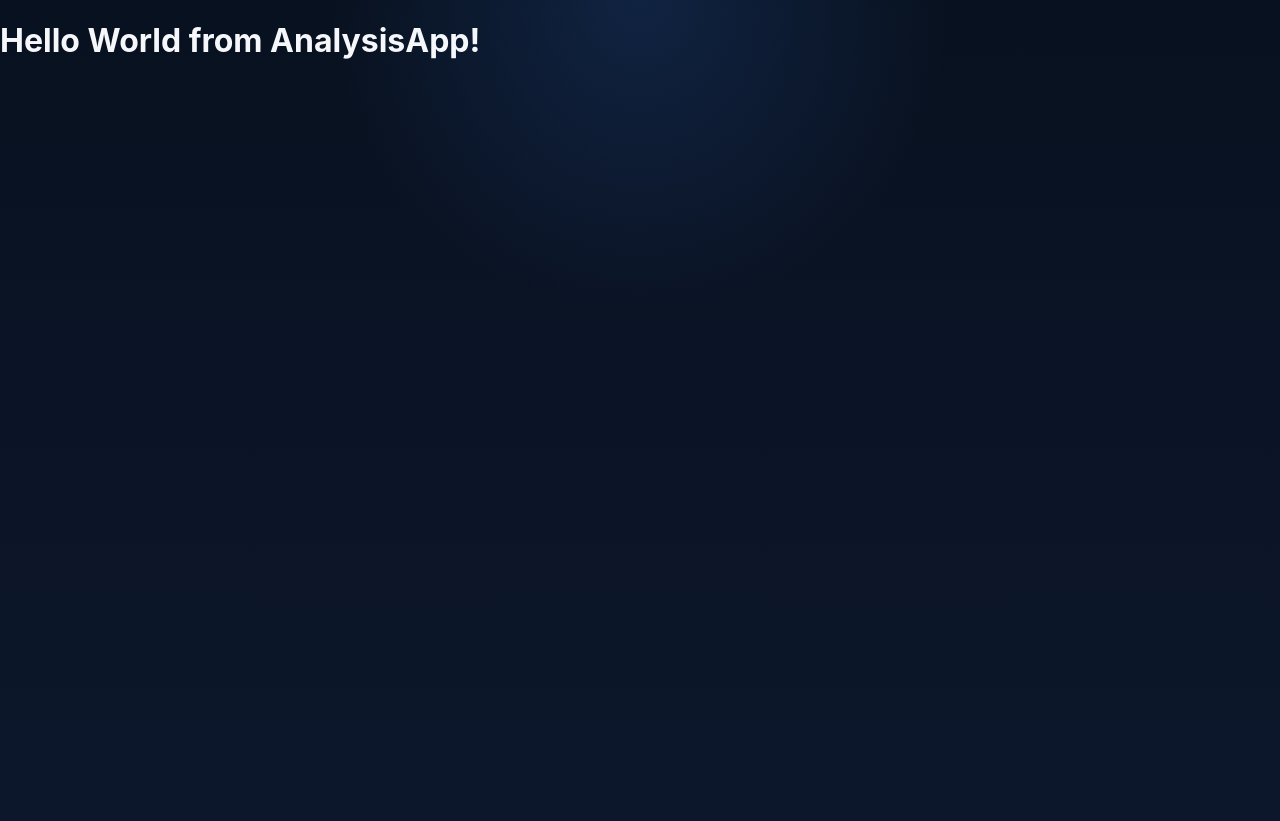
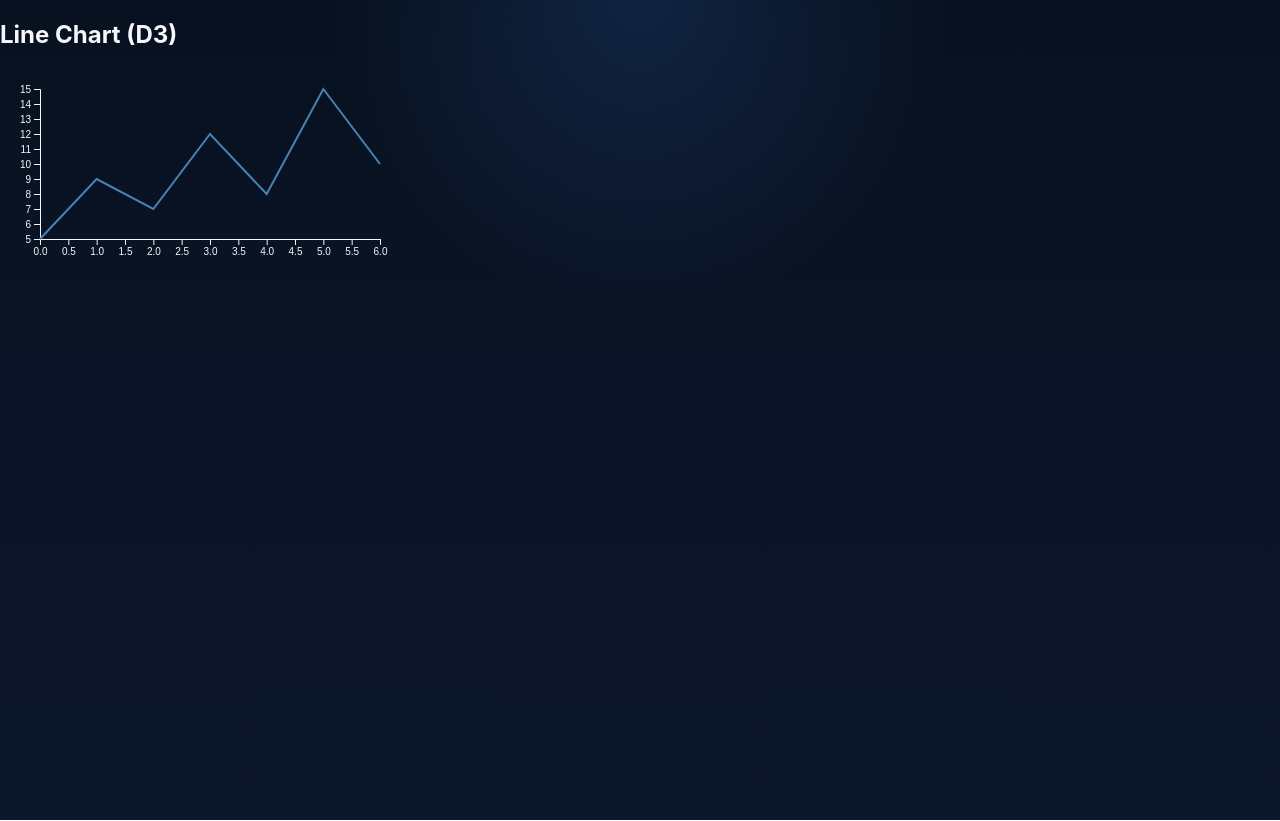
Before and after one commit to XTK99/BasketballStats, a React app in the folder frontend/: page /analysis in a window 1280 px wide. Built offline with nearby package versions, Linux system fonts and the light colour scheme; the HTML template or start-up script is replaced by a standard one.

Commit message:
line chart

```diff
--- a/frontend/package.json
+++ b/frontend/package.json
@@ -10,6 +10,7 @@
     "preview": "vite preview"
   },
   "dependencies": {
+    "d3": "^7.9.0",
     "react": "^19.2.4",
     "react-dom": "^19.2.4",
     "react-router-dom": "^7.14.1",
--- a/frontend/src/AnalysisApp.jsx
+++ b/frontend/src/AnalysisApp.jsx
@@ -1,7 +1,23 @@
 import React from "react";
+import LineChart from "./components/analysis/LineChart.jsx";
 
 function AnalysisApp() {
-  return <h1>Hello World from AnalysisApp!</h1>;
+  // Example data for the line chart
+  const sampleData = [
+    { x: 0, y: 5 },
+    { x: 1, y: 9 },
+    { x: 2, y: 7 },
+    { x: 3, y: 12 },
+    { x: 4, y: 8 },
+    { x: 5, y: 15 },
+    { x: 6, y: 10 },
+  ];
+
+  return (
+    <div>
+      <LineChart data={sampleData} />
+    </div>
+  );
 }
 
 export default AnalysisApp;
--- /dev/null
+++ b/frontend/src/components/analysis/LineChart.jsx
@@ -0,0 +1,62 @@
+import React, { useRef, useEffect } from "react";
+import * as d3 from "d3";
+
+// Expects data as array of objects: [{x:..., y:...}, ...]
+function LineChart({ data = [], width = 400, height = 200 }) {
+  const svgRef = useRef();
+
+  useEffect(() => {
+    if (!data || data.length === 0) return;
+
+    // Clear previous chart
+    d3.select(svgRef.current).selectAll("*").remove();
+
+    // Set up scales
+    const xScale = d3
+      .scaleLinear()
+      .domain(d3.extent(data, (d) => d.x))
+      .range([40, width - 20]);
+
+    const yScale = d3
+      .scaleLinear()
+      .domain([d3.min(data, (d) => d.y), d3.max(data, (d) => d.y)])
+      .range([height - 30, 20]);
+
+    // Line generator
+    const line = d3
+      .line()
+      .x((d) => xScale(d.x))
+      .y((d) => yScale(d.y));
+
+    const svg = d3.select(svgRef.current);
+
+    // Draw axes
+    svg
+      .append("g")
+      .attr("transform", `translate(0,${height - 30})`)
+      .call(d3.axisBottom(xScale));
+
+    svg
+      .append("g")
+      .attr("transform", `translate(40,0)`)
+      .call(d3.axisLeft(yScale));
+
+    // Draw line
+    svg
+      .append("path")
+      .datum(data)
+      .attr("fill", "none")
+      .attr("stroke", "steelblue")
+      .attr("stroke-width", 2)
+      .attr("d", line);
+  }, [data, width, height]);
+
+  return (
+    <div>
+      <h2>Line Chart (D3)</h2>
+      <svg ref={svgRef} width={width} height={height} />
+    </div>
+  );
+}
+
+export default LineChart;
```
Also changed, not shown: 1 other file (tests, documents, lock files or other folders).
